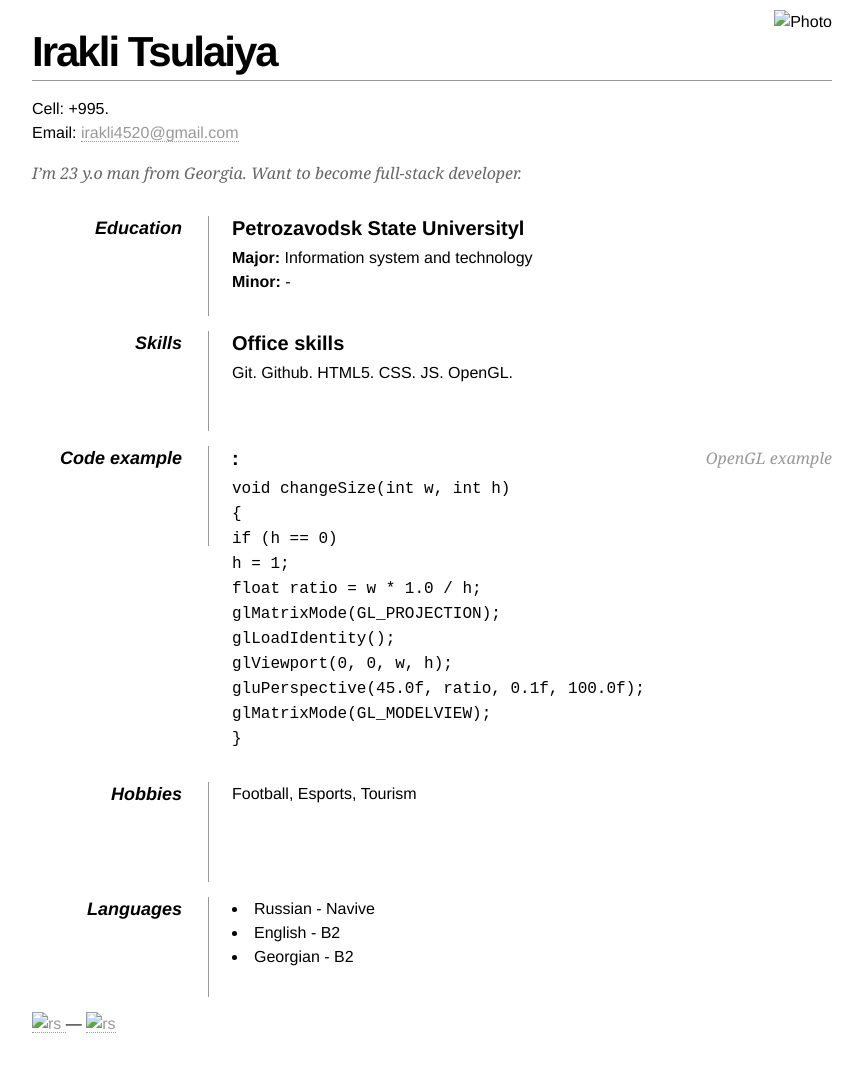
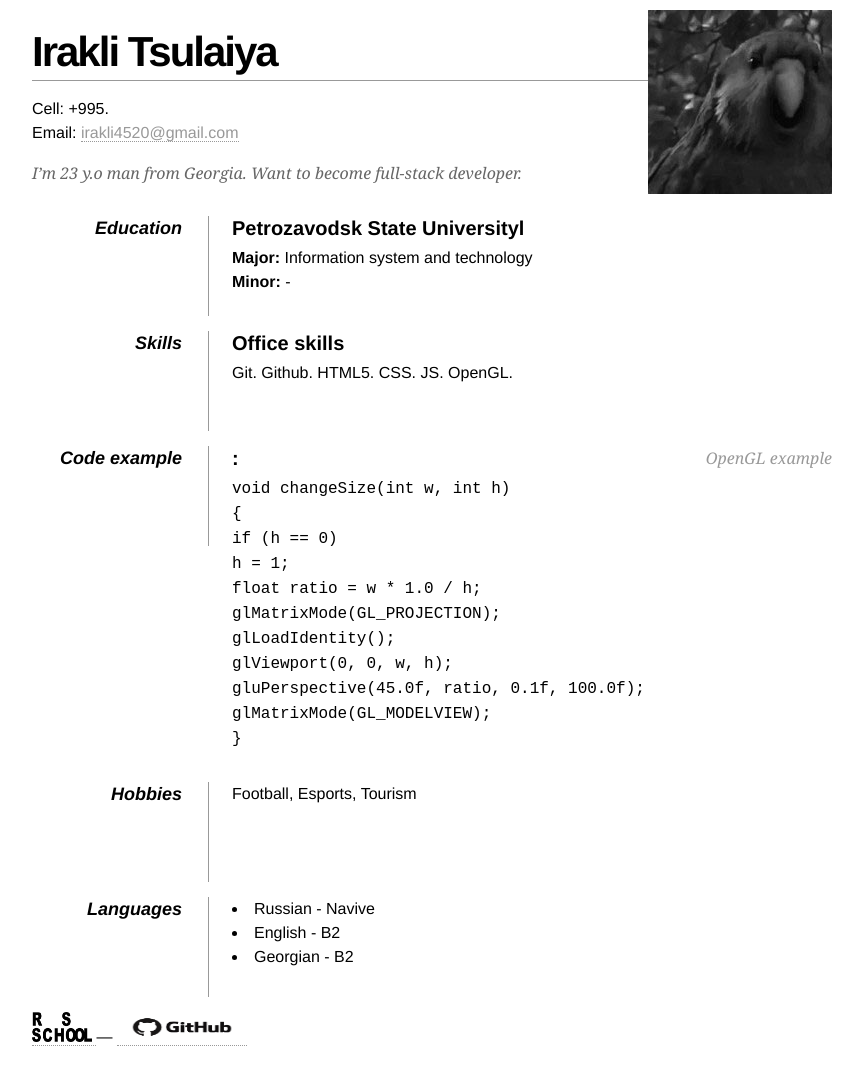
Before and after one commit to irakli4520/rsschool-cv, a plain HTML site: page index.html in a window 1280 px wide. Shown: the whole page, without its empty margins (208-1071 px from the left). Drawn offline with Linux system fonts and the light colour scheme.

Commit message:
feat: new images fix: html footer

```diff
--- a/index.html
+++ b/index.html
@@ -13,7 +13,7 @@
 
   <body>
     <div id="page-wrap">
-      <img src="images/ava.jpg" alt="Photo" id="pic" />
+      <img src="ava.jpg" alt="Photo" id="pic" />
 
       <div id="contact-info" class="vcard">
         <header>
@@ -102,11 +102,11 @@
         <div class="clear">
           <p>
             <a _blank href="https://rs.school/js/" target="_blank">
-              <img src="images/rs.png" alt="rs" width="60" height="30" />
+              <img src="rs.png" alt="rs" width="60" height="30" />
             </a>
             &mdash;
             <a _blank href="https://github.com/irakli4520" target="_blank">
-              <img src="images/git.png" alt="rs" width="130" height="30" />
+              <img src="github.png" alt="rs" width="130" height="30" />
             </a>
           </p>
         </div>
```
Also changed, not shown: ava.jpg (added), github.png (added), rs.png (added).
